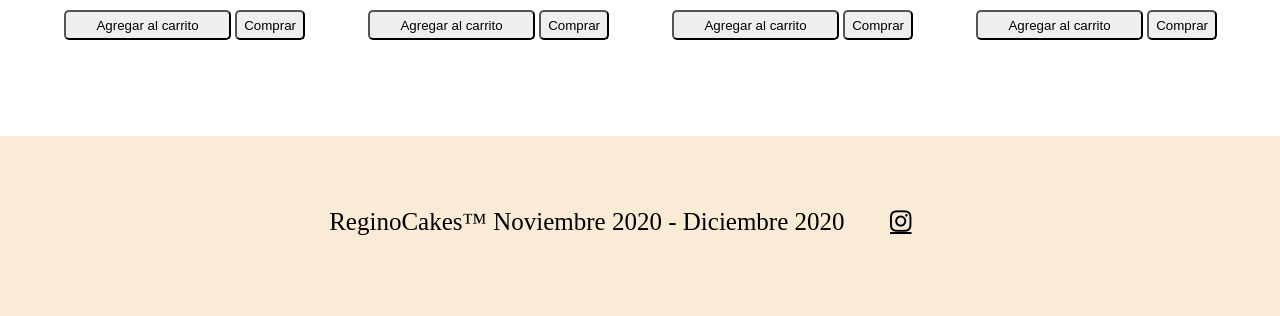
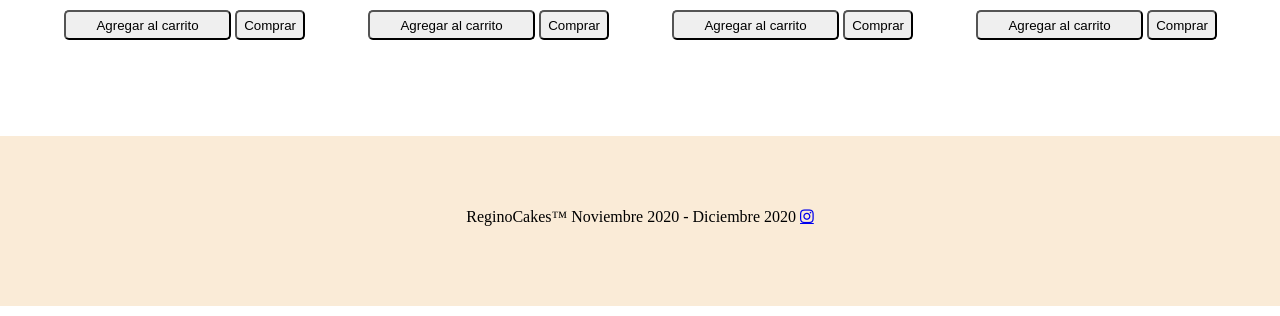
Before and after one commit to ValMDZS/Regino-Cakes, a PHP site: page /Cakes.html in a window 1280 px wide. Shown: the part 3725-4041 px from the top of the page. Run offline with PHP 8.4, Linux system fonts and the light colour scheme.

Commit message:
logo fake

```diff
--- a/style.css
+++ b/style.css
@@ -149,16 +149,3 @@ p{
         transform: translate(100%);
     }
 }
-
-.fa-instagram {
-    background: transparent;
-    color: black;
-    width: 100px;
-}
-
-#pro{
-    background: transparent;
-    color: black;
-    font-size: 25px;
-    font-family: 'Times New Roman', Times, serif;
-}
```
Also changed, not shown: img/logofake/conejitoo.png (added), img/logofake/png-clipart-easter-bunny-cartoon-comics-cartoon-rabbit-love-cartoon-character.png (added).
